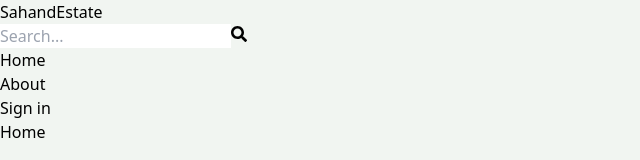
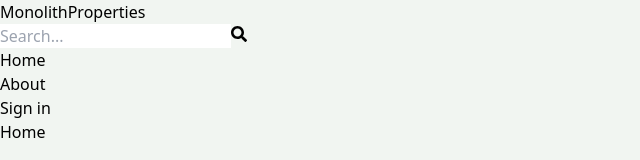
Before and after one commit to mhbipul/Monolith_Properties-A-Real-State-Application, a React (Vite) app in the folder frontend/: page / in a window 1280 px wide. Shown: the top 160 px of the page, without its empty margins (0-640 px from the left). Built offline with nearby package versions, Linux system fonts and the light colour scheme.

Commit message:
minor fixing

```diff
--- a/frontend/src/components/Header.jsx
+++ b/frontend/src/components/Header.jsx
@@ -28,8 +28,8 @@ const Header = () => {
       <div className='flex justify-between items-center max-w-6xl mx-auto p-3'>
         <Link to='/'>
           <h1 className='font-bold text-sm sm:text-xl flex flex-wrap'>
-            <span className='text-slate-500'>Sahand</span>
-            <span className='text-slate-700'>Estate</span>
+            <span className='text-slate-500'>Monolith</span>
+            <span className='text-slate-700'>Properties</span>
           </h1>
         </Link>
         <form
```
